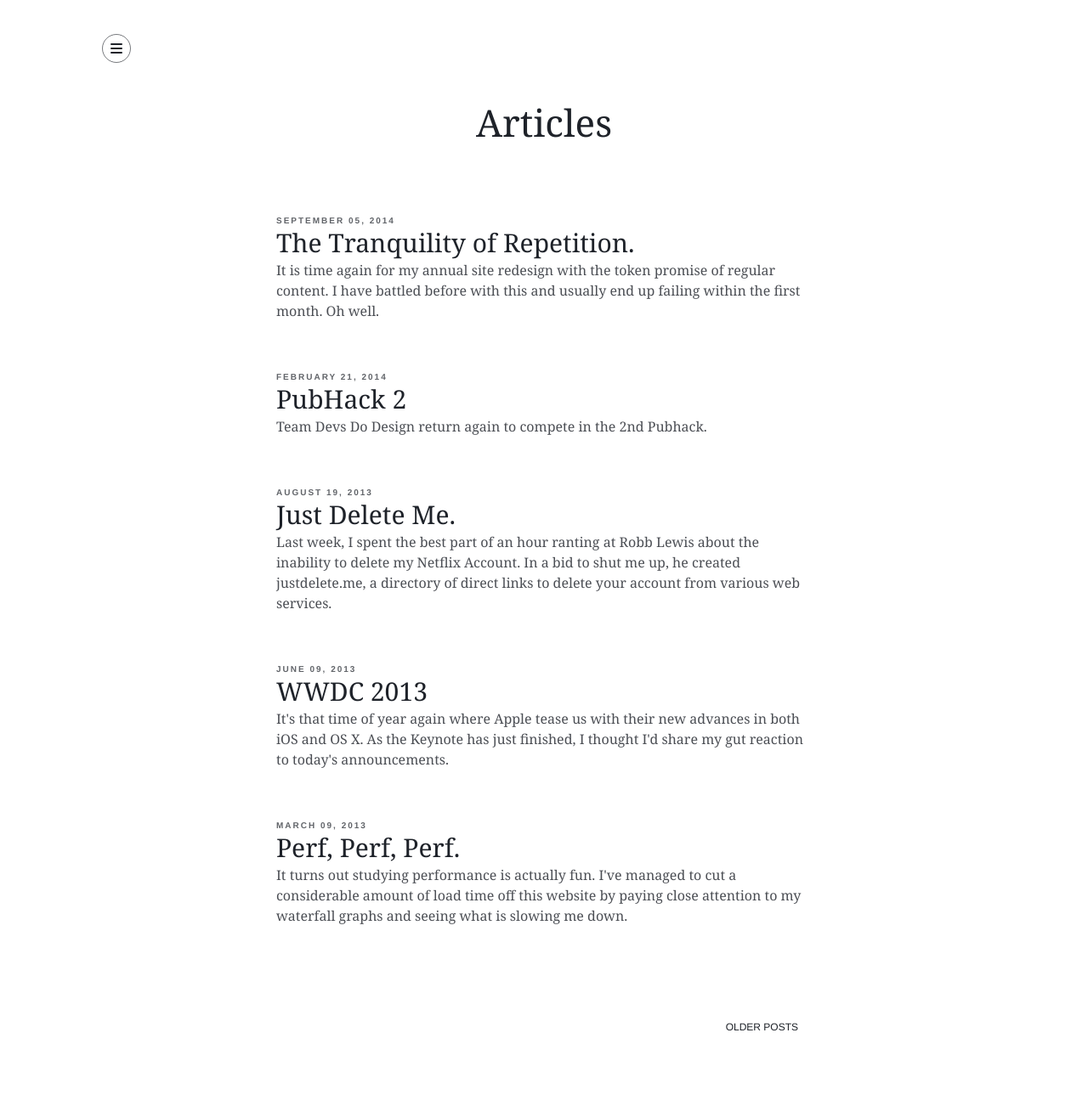
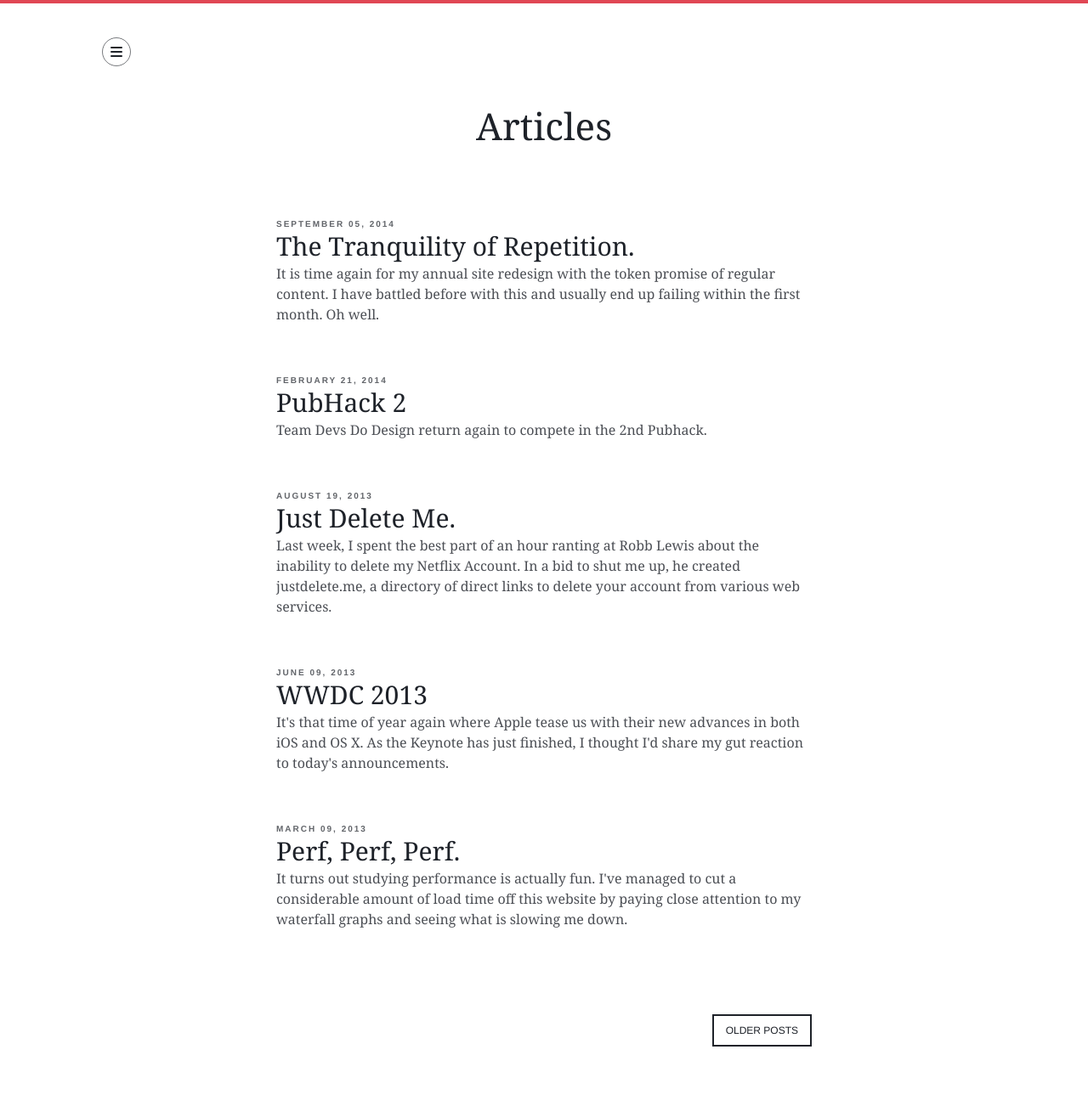
Before and after one commit to EdPoole/edpooleOld, a Jekyll site: the page built from articles/index.html, in a window 1280 px wide. Shown: the whole page at 85% size. Built offline with Jekyll 4.4.1, drawn with Linux system fonts in a browser that asks for light colours; Markdown is read by kramdown in place of the engine named in the settings; the list of posts is cut into pages by our own code.

Commit message:
page border

```diff
--- a/assets/css/main.css
+++ b/assets/css/main.css
@@ -335,6 +335,7 @@ html {
 
 body {
   height: 100%;
+  border-top: 4px solid;
   font-family: "museo-sans", helvetica, arial, sans-serif;
   text-rendering: optimizeLegibility;
   -webkit-font-smoothing: antialiased;
@@ -349,6 +350,12 @@ body {
   .theme-light body {
     background: rgb(255, 255, 255);
     background: rgba(255, 255, 255, 1); }
+  .theme-dark body {
+    border-color: rgb(116, 163, 212);
+    border-color: rgba(116, 163, 212, 1); }
+  .theme-light body {
+    border-color: rgb(224, 71, 84);
+    border-color: rgba(224, 71, 84, 1); }
   .theme-dark body {
     color: rgb(255, 255, 255);
     color: rgba(255, 255, 255, 1); }
@@ -424,12 +431,12 @@ h1 {
 
 .button, .post__pagination__link {
   color: white;
+  border: 2px solid;
   font-size: 12px;
   font-weight: 500;
   padding: 10px 14px;
   text-decoration: none;
   text-transform: uppercase;
-  border: 2px solid white;
   -webkit-transition: all 0.3s;
           transition: all 0.3s; }
   .theme-dark .button, .theme-dark .post__pagination__link {
@@ -438,20 +445,26 @@ h1 {
   .theme-light .button, .theme-light .post__pagination__link {
     color: rgb(30, 34, 41);
     color: rgba(30, 34, 41, 1); }
+  .theme-dark .button, .theme-dark .post__pagination__link {
+    border-color: rgb(255, 255, 255);
+    border-color: rgba(255, 255, 255, 1); }
+  .theme-light .button, .theme-light .post__pagination__link {
+    border-color: rgb(30, 34, 41);
+    border-color: rgba(30, 34, 41, 1); }
   .button:hover, .post__pagination__link:hover {
     border: 2px solid; }
     .theme-dark .button:hover, .theme-dark .post__pagination__link:hover {
       color: rgb(116, 163, 212);
       color: rgba(116, 163, 212, 1); }
     .theme-light .button:hover, .theme-light .post__pagination__link:hover {
-      color: rgb(116, 163, 212);
-      color: rgba(116, 163, 212, 1); }
+      color: rgb(224, 71, 84);
+      color: rgba(224, 71, 84, 1); }
     .theme-dark .button:hover, .theme-dark .post__pagination__link:hover {
       border-color: rgb(116, 163, 212);
       border-color: rgba(116, 163, 212, 1); }
     .theme-light .button:hover, .theme-light .post__pagination__link:hover {
-      border-color: rgb(116, 163, 212);
-      border-color: rgba(116, 163, 212, 1); }
+      border-color: rgb(224, 71, 84);
+      border-color: rgba(224, 71, 84, 1); }
 
 .token.comment, .token.prolog, .token.doctype, .token.cdata {
   color: slategray; }
@@ -814,8 +827,8 @@ h1 {
           color: rgb(116, 163, 212);
           color: rgba(116, 163, 212, 1); }
         .theme-light .lead--home__copy a:hover {
-          color: rgb(116, 163, 212);
-          color: rgba(116, 163, 212, 1); }
+          color: rgb(224, 71, 84);
+          color: rgba(224, 71, 84, 1); }
 
 .post__container {
   max-width: 670px;
@@ -824,7 +837,15 @@ h1 {
 .post__list__link {
   display: block;
   text-decoration: none;
-  margin: 0 0 60px 0; }
+  margin: 0 0 60px 0;
+  -webkit-transition: all 0.3s;
+          transition: all 0.3s; }
+  .theme-dark .post__list__link:hover .post__list__title {
+    color: rgb(116, 163, 212);
+    color: rgba(116, 163, 212, 1); }
+  .theme-light .post__list__link:hover .post__list__title {
+    color: rgb(224, 71, 84);
+    color: rgba(224, 71, 84, 1); }
 .post__list__date {
   font-size: 10px;
   text-transform: uppercase;
@@ -947,8 +968,8 @@ h1 {
       color: rgb(116, 163, 212);
       color: rgba(116, 163, 212, 1); }
     .theme-light .post__container--single a:hover {
-      color: rgb(116, 163, 212);
-      color: rgba(116, 163, 212, 1); }
+      color: rgb(224, 71, 84);
+      color: rgba(224, 71, 84, 1); }
   .post__container--single h1, .post__container--single h2, .post__container--single h3 {
     max-width: 670px;
     margin: 0 auto;
@@ -977,8 +998,8 @@ h1 {
         color: rgb(116, 163, 212);
         color: rgba(116, 163, 212, 1); }
       .theme-light .post__container--single blockquote p {
-        color: rgb(116, 163, 212);
-        color: rgba(116, 163, 212, 1); }
+        color: rgb(224, 71, 84);
+        color: rgba(224, 71, 84, 1); }
   .post__container--single ul {
     max-width: 670px;
     margin: 0 auto;
@@ -1014,8 +1035,8 @@ h1 {
       color: rgb(116, 163, 212);
       color: rgba(116, 163, 212, 1); }
     .theme-light .post__container--single code {
-      color: rgb(116, 163, 212);
-      color: rgba(116, 163, 212, 1); }
+      color: rgb(224, 71, 84);
+      color: rgba(224, 71, 84, 1); }
   .post__container--single pre {
     overflow: auto;
     margin: 0 auto;
@@ -1032,8 +1053,8 @@ h1 {
         color: rgb(116, 163, 212);
         color: rgba(116, 163, 212, 1); }
       .theme-light .post__container--single pre code {
-        color: rgb(116, 163, 212);
-        color: rgba(116, 163, 212, 1); }
+        color: rgb(224, 71, 84);
+        color: rgba(224, 71, 84, 1); }
 .post__pagination {
   padding: 40px 0 10px 0; }
   .post__pagination:after {
@@ -1102,8 +1123,13 @@ h1 {
     margin: 0; }
 
 .jdm__container {
-  background: #2D3138;
   height: 800px; }
+  .theme-dark .jdm__container {
+    background: rgb(44, 48, 55);
+    background: rgba(44, 48, 55, 1); }
+  .theme-light .jdm__container {
+    background: rgb(240, 240, 240);
+    background: rgba(240, 240, 240, 1); }
 .jdm__content {
   max-width: 100%;
   margin: 0 auto;
--- a/assets/css/source/_base.scss
+++ b/assets/css/source/_base.scss
@@ -11,6 +11,8 @@ html {
 body {
 	height: 100%;
 	@include generate-theme(background, background, 1);
+	border-top: 4px solid;
+	@include generate-theme(border-color, accent, 1);
 	font-family: $family--sans;
 	// background: radial-gradient(ellipse farthest-side at 100% 100%, lighten($body, 5%) 0%, $body 120%);
 	// color: white;
--- a/assets/css/source/_buttons.scss
+++ b/assets/css/source/_buttons.scss
@@ -1,12 +1,13 @@
 .button {
 	color: white;
+	border: 2px solid;
 	@include generate-theme(color, copy, 1);
+	@include generate-theme(border-color, copy, 1);
 	font-size: 12px;
 	font-weight: 500;
 	padding: 10px 14px;
 	text-decoration: none;
 	text-transform: uppercase;
-	border: 2px solid white;
 	transition: all 0.3s;
 	&:hover {
 		@include generate-theme(color, accent, 1);
--- a/assets/css/source/_variables.scss
+++ b/assets/css/source/_variables.scss
@@ -34,6 +34,6 @@ $themes: (
         background "255, 255, 255",
         background-alt "240, 240, 240",
         copy "30, 34, 41",
-        accent "116, 163, 212"
+        accent "224, 71, 84"
     )
 );
--- a/assets/css/source/includes/_portfolio.scss
+++ b/assets/css/source/includes/_portfolio.scss
@@ -22,7 +22,7 @@
 
 .jdm {
 	&__container {
-		background: #2D3138;
+		@include generate-theme(background, background-alt, 1);
 		height: 800px;
 	}
 	&__content {
--- a/assets/css/source/includes/_post.scss
+++ b/assets/css/source/includes/_post.scss
@@ -12,6 +12,12 @@
 			display: block;
 			text-decoration: none;
 			margin: 0 0 60px 0;
+			transition: all 0.3s;
+			&:hover {
+				.post__list__title {
+					@include generate-theme(color, accent, 1);
+				}
+			}
 		}
 		&__date {
 			@include generate-theme(color, copy, 0.7);
```
